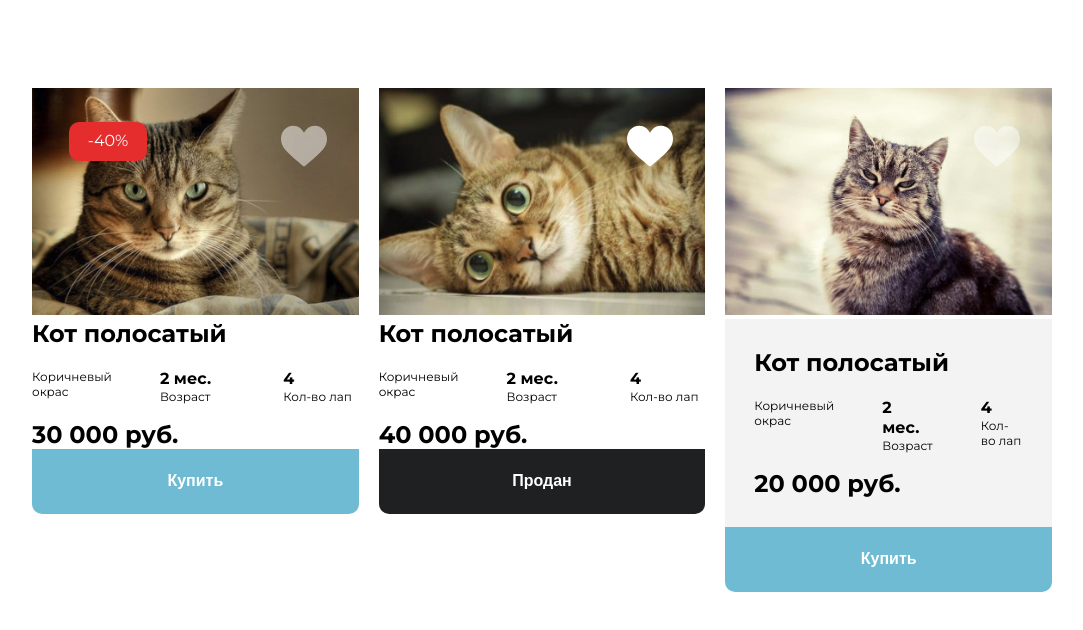
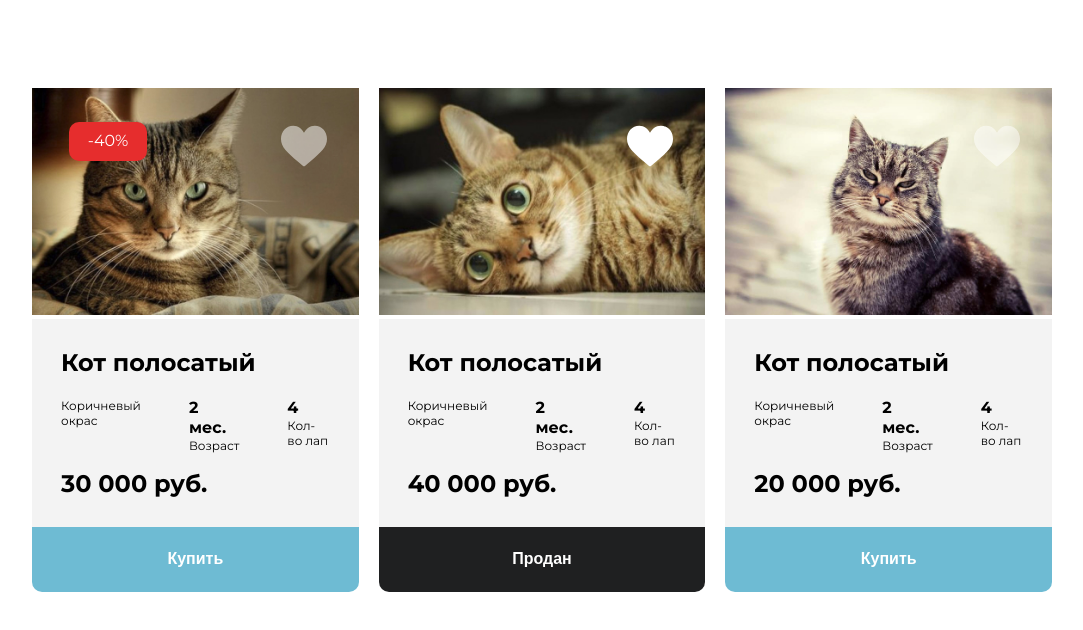
Before and after one commit to Mikhaylov-M/cats-announcement, a plain HTML site: page index.html in a window 1280 px wide. Shown: the whole page, without its empty margins (98-1181 px from the left). Drawn offline with Linux system fonts and the light colour scheme.

Commit message:
class bug fixed

```diff
--- a/index.html
+++ b/index.html
@@ -19,7 +19,7 @@
           <svg class="like-icon" width="46" height="42" viewBox="0 0 46 42" fill="none" xmlns="http://www.w3.org/2000/svg">
             <path d="M33.7812 0.695312C31.2851 0.695312 28.9966 1.4863 26.9794 3.04634C25.0456 4.54197 23.758 6.44693 23 7.83214C22.242 6.44684 20.9544 4.54197 19.0206 3.04634C17.0034 1.4863 14.7149 0.695312 12.2188 0.695312C5.25298 0.695312 0 6.39293 0 13.9485C0 22.1112 6.55347 27.696 16.4746 36.1505C18.1593 37.5863 20.0689 39.2138 22.0538 40.9494C22.3154 41.1785 22.6514 41.3047 23 41.3047C23.3486 41.3047 23.6846 41.1785 23.9462 40.9495C25.9312 39.2136 27.8408 37.5862 29.5265 36.1496C39.4465 27.696 46 22.1112 46 13.9485C46 6.39293 40.747 0.695312 33.7812 0.695312Z" fill="white" fill-opacity="0.5"/>
             </svg>
-          <div class="annoucement__desc">
+          <div class="announcement__desc">
             <h2 class="announcement__title">Кот полосатый</h2>
             <div class="row announcement__info">
               <div class="col-4">
@@ -45,7 +45,7 @@
           <svg class="like-icon" width="46" height="42" viewBox="0 0 46 42" fill="none" xmlns="http://www.w3.org/2000/svg">
             <path d="M33.7812 0.695312C31.2851 0.695312 28.9966 1.4863 26.9794 3.04634C25.0456 4.54197 23.758 6.44693 23 7.83214C22.242 6.44684 20.9544 4.54197 19.0206 3.04634C17.0034 1.4863 14.7149 0.695312 12.2188 0.695312C5.25298 0.695312 0 6.39293 0 13.9485C0 22.1112 6.55347 27.696 16.4746 36.1505C18.1593 37.5863 20.0689 39.2138 22.0538 40.9494C22.3154 41.1785 22.6514 41.3047 23 41.3047C23.3486 41.3047 23.6846 41.1785 23.9462 40.9495C25.9312 39.2136 27.8408 37.5862 29.5265 36.1496C39.4465 27.696 46 22.1112 46 13.9485C46 6.39293 40.747 0.695312 33.7812 0.695312Z" fill="white"/>
             </svg>
-          <div class="annoucement__desc">
+          <div class="announcement__desc">
             <h2 class="announcement__title">Кот полосатый</h2>
             <div class="row announcement__info">
               <div class="col-4">
```
